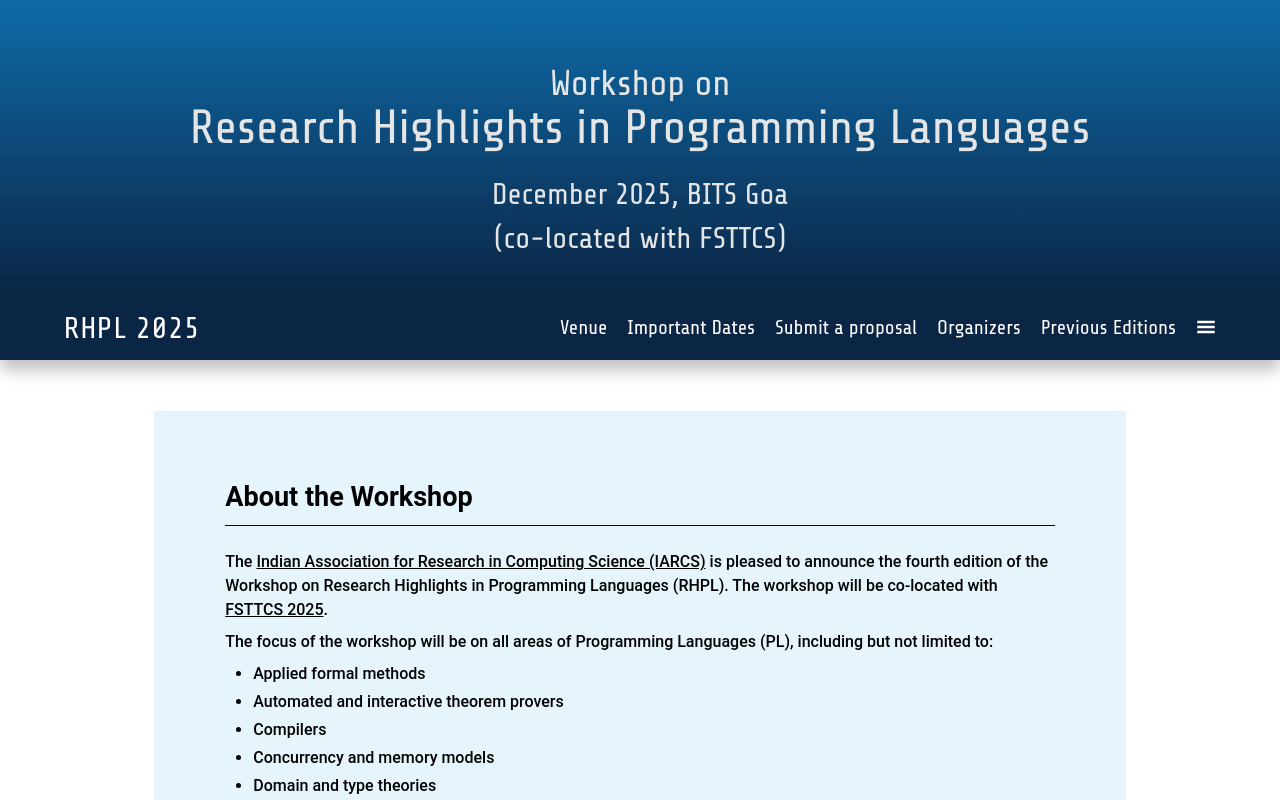
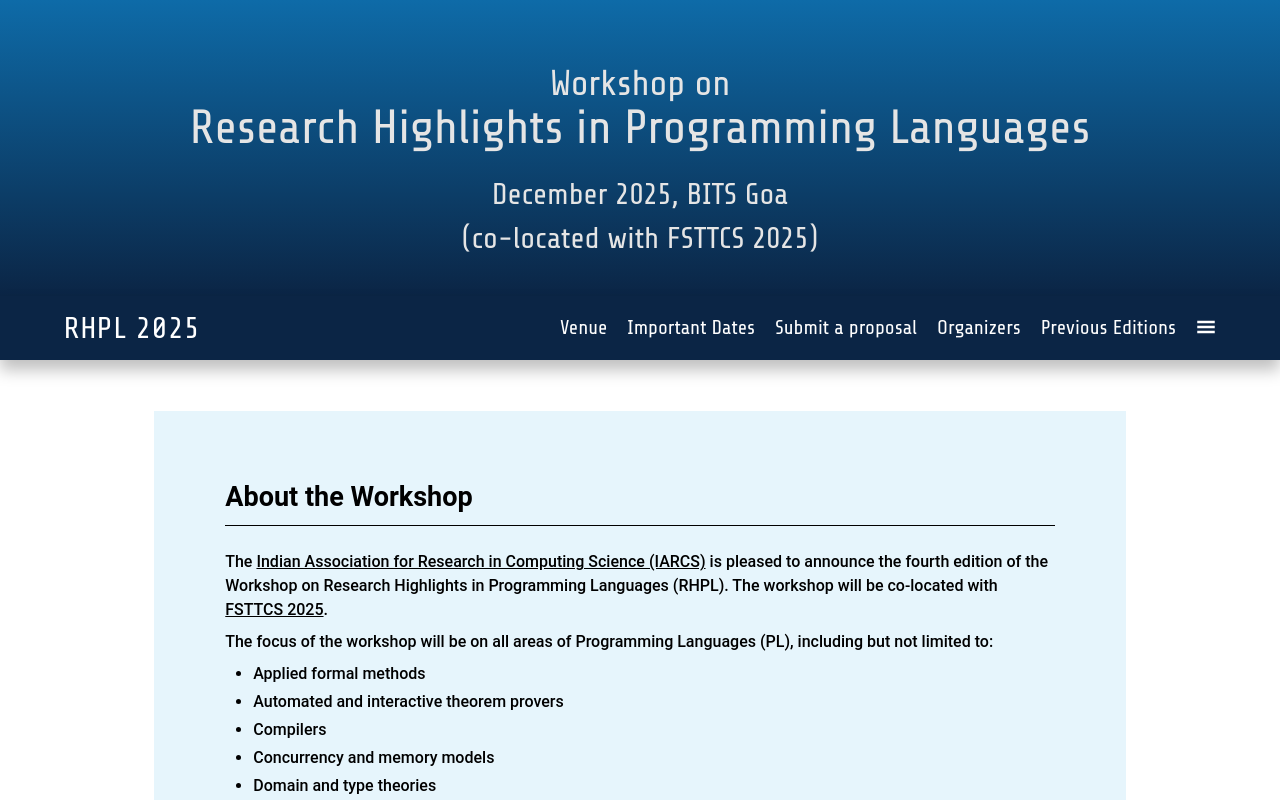
Before and after one commit to RajivDalal/RHPL, a React (Vite) app in the folder rhpl-web/: page / in a window 1280 px wide. Shown: the top 800 px of the page. Built offline with nearby package versions, Linux system fonts and the light colour scheme; a web font is replaced by a local one.

Commit message:
Added a href to FSTTCS also suffixing 2025 to it

```diff
--- a/rhpl-web/src/components/banner.jsx
+++ b/rhpl-web/src/components/banner.jsx
@@ -6,7 +6,7 @@ const Banner =() =>{
                 <span className="lg:text-4xl md:text-[2rem] text-3xl">Workshop on</span> <br/> Research Highlights in Programming Languages
             </p>
             <p className="lg:text-3xl md:text-2xl text-xl leading-none text-center pb-2 font-share">December 2025, BITS Goa</p>
-            <p className="lg:text-3xl md:text-2xl text-xl leading-none text-center font-share">(co-located with FSTTCS)</p>
+            <p className="lg:text-3xl md:text-2xl text-xl leading-none text-center font-share">(co-located with <a href="https://www.fsttcs.org.in/2025/">FSTTCS 2025</a>)</p>
 
         </div>
         </>
```
